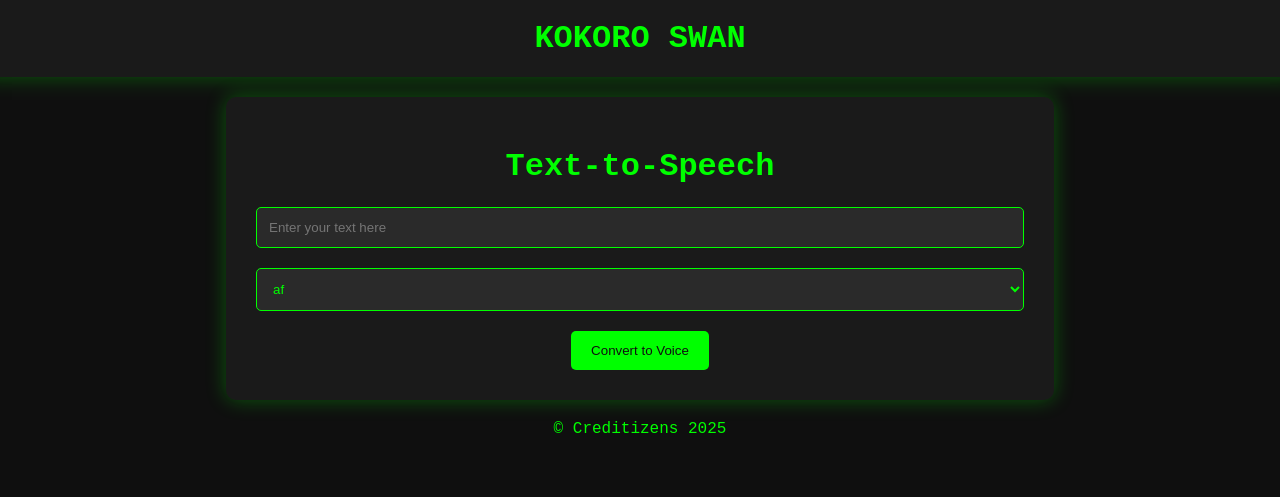
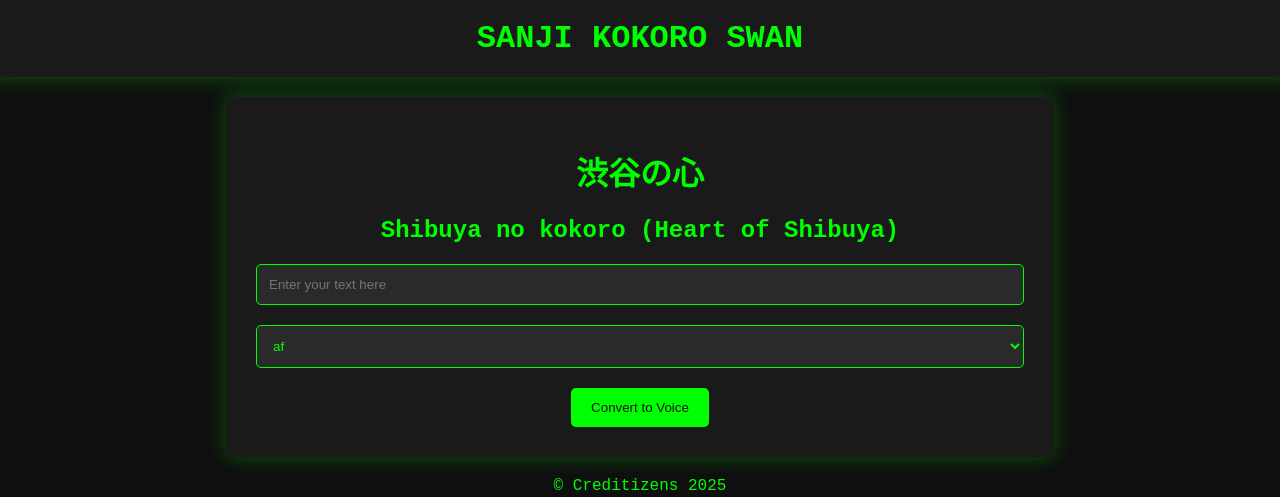
Before and after one commit to Diallo75012/tts_shibuya_no_kokoro_-, a Flask app: page / in a window 1280 px wide. Shown: the top 497 px of the page. Run offline with Flask 3, Linux system fonts and the light colour scheme; parts of the project's set-up code (start-up, migrations or seed data) failed here and were passed over.

Commit message:
reinstated the japanese title meaning heart of shibuya, as the model is called Kokoro.

```diff
--- a/templates/index.html
+++ b/templates/index.html
@@ -93,9 +93,10 @@
     </style>
 </head>
 <body>
-<header>KOKORO SWAN</header>
+<header>SANJI KOKORO SWAN</header>
 <div class="container">
-    <h1>Text-to-Speech</h1>
+    <h1>渋谷の心</h1>
+    <h2>Shibuya no kokoro (Heart of Shibuya)</h2>
     <form method="post">
         <input type="text" id="text_input" name="text_input" placeholder="Enter your text here" required>
         <select id="voice_select" name="voice_select">
```
